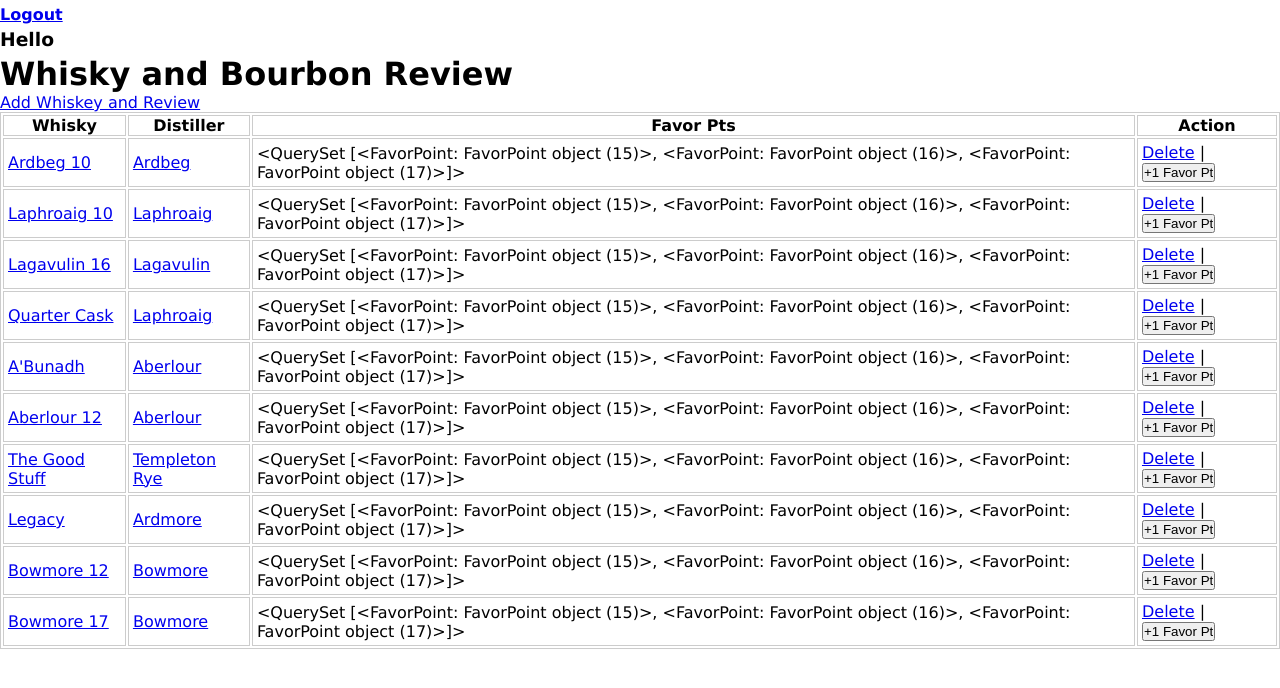
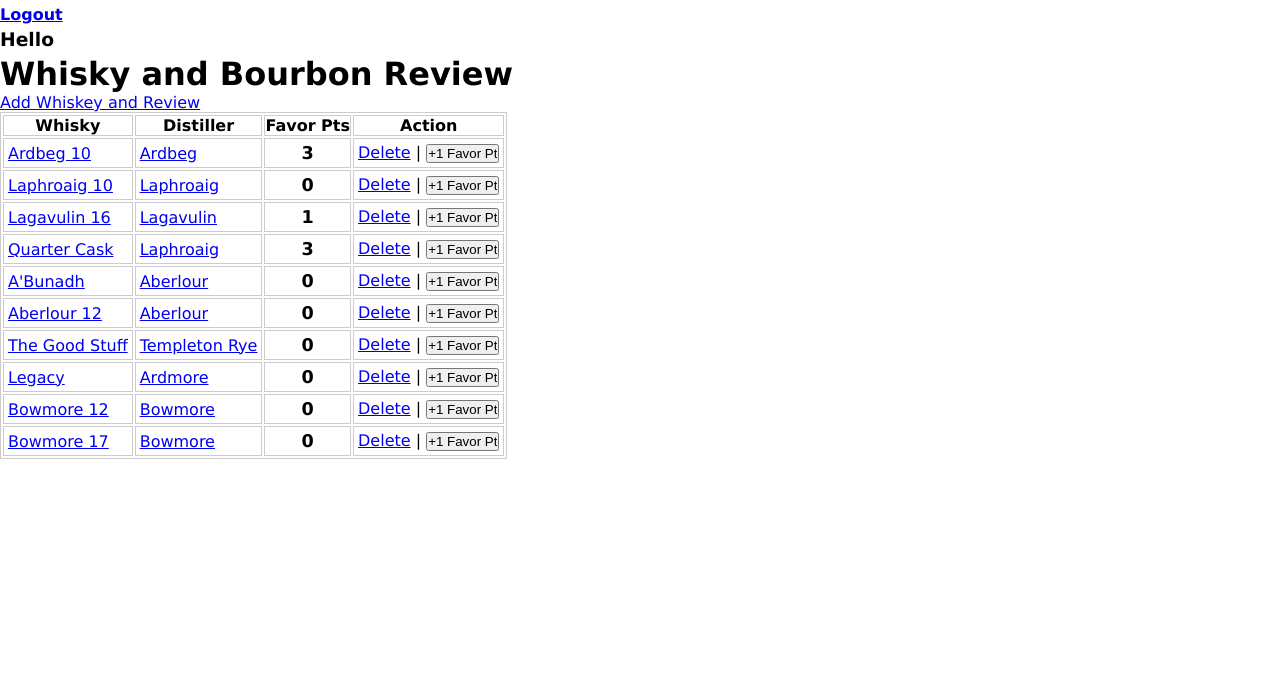
Before and after one commit to shelmsoptions/Bev_Review, a Django app: template apps/beverages/templates/beverages/index.html in a window 1280 px wide. Shown: the part 24-712 px from the top of the page. Run offline with Django 3.2, Linux system fonts and the light colour scheme; the template is opened without the code that fills it: values that come from a table or form of the project are taken from there, others are empty; data comes from the database, SQL or seed files in the repository; both versions use the stored data as it was after the commit; parts of the project's set-up code (start-up, migrations or seed data) failed here and were passed over.

Commit message:
favor pts functional, order_by on Beverage

```diff
--- a/apps/beverages/models.py
+++ b/apps/beverages/models.py
@@ -36,6 +36,16 @@
         # print 'self: ', self
         # print 'id: ', id
         Beverage.objects.get(id=id).delete()
+
+    def favor_beverage_total(request, beverage_id):
+        # favor_total = Beverage.objects.favor_total
+        # if favor_total != 0:
+        print beverage_id.id
+        beverage_id = beverage_id.id
+        Beverage.objects.filter(id=beverage_id).update(favor_total=F('favor_total')+1)
+        # else:
+        #     Beverage.objects.filter(id=beverage_id).update(favor_total=F('favor_total')+1)
+
 
 class DistillerManager(models.Manager):
     def update_distiller(self, distiller_id, request):
@@ -82,12 +92,12 @@
             FavorPoint.objects.create(favor_user_id=user_id, favor_beverage=beverage_id)
 
             # VV  works if there is only 1 beverage_id per single user, breaks if at least two users have favored
-    def get_favor_count(request, beverage_id):
+    def get_favor_count(request, user_id, beverage_id):
         # print 'beverage_id: ', beverage_id.id
         beverage_id = beverage_id.id
-        # favor_count = FavorPoint.objects.filter(favor_beverage=beverage_id).filter(favor_user=user_id).annotate(num_favors=Count('favor_beverage'))
-        favor_count = FavorPoint.objects.filter(favor_beverage=beverage_id).annotate(num_favors=Count('favor_point'))
-        print 'user favor points: ', favor_count[0].favor_point
+        favor_count = FavorPoint.objects.filter(favor_beverage=beverage_id).filter(favor_user=user_id).annotate(num_favors=Count('favor_beverage'))
+        # favor_count = FavorPoint.objects.get(favor_beverage=beverage_id).annotate(num_favors=Count('favor_point'))
+        print '(user) favor points: ', favor_count[0].favor_point
         # return favor_count[0].favor_point
         return favor_count
 
@@ -101,6 +111,7 @@
 class Beverage(models.Model):
     name = models.CharField(max_length=70)
     distiller = models.ForeignKey(Distiller)
+    favor_total = models.IntegerField(default=0)
     created_at = models.DateTimeField(auto_now_add=True)
     updated_at = models.DateTimeField(auto_now=True)
     objects = BeverageManager()
--- a/apps/beverages/static/beverages/css/styles.css
+++ b/apps/beverages/static/beverages/css/styles.css
@@ -27,3 +27,8 @@
     /*width: 100px;*/
     border: 1px solid #666;
 }
+td.favor-cell{
+    text-align: center;
+    font-weight: bold;
+    font-size: 110%;
+}
--- a/apps/beverages/templates/beverages/index.html
+++ b/apps/beverages/templates/beverages/index.html
@@ -21,7 +21,7 @@
                     <tr>
                         <td><a href="{% url 'beverages:show_review' whisky.id %}">{{ whisky.name }}</a></td>
                         <td><a href="{% url 'beverages:distiller_info' whisky.distiller.id %}">{{ whisky.distiller.name_distiller }}</a></td>
-                        <td>{{ favor_pts }}</td>
+                        <td class="favor-cell">{{ whisky.favor_total }}</td>
                         <td>
                             <a href="{% url 'beverages:delete' whisky.id %}" class="inline-it">Delete</a> |
                             <form class="inline-it" action="{% url 'beverages:favor' whisky.id %}" method="post">
--- a/apps/beverages/views.py
+++ b/apps/beverages/views.py
@@ -9,9 +9,9 @@
     if 'user' in request.session:
         # beverage_id =
         context = {
-            'whiskies': Beverage.objects.all().order_by('name'),
+            'whiskies': Beverage.objects.all().order_by('distiller__name_distiller'),
             'distillers': Distiller.objects.all(),
-            # 'favor_pts': FavorPoint.objects.all().filter(favor_point__favor_beverage=id),
+            'favor_pts': FavorPoint.objects.all(),
         }
         return render(request, 'beverages/index.html', context)
     return redirect('login:index')
@@ -131,7 +131,7 @@
             print 'user id: ', request.session['user']['user_id']
             print 'favor_beverage: ', favor_beverage.id
             FavorPoint.objects.create_favor(favor_user, favor_beverage)
-            FavorPoint.objects.get_favor_count(favor_beverage)
+            Beverage.objects.favor_beverage_total(favor_beverage)
             # context = {
             #     'favor_user': request.session['user']['user_id'],
             #     'favor_pts': FavorPoint.objects.favor_point.filter(beverage_id=id),
```
Also changed, not shown: apps/beverages/migrations/0006_beverage_favor_total.py (added), db.sqlite3, 2 other files.
